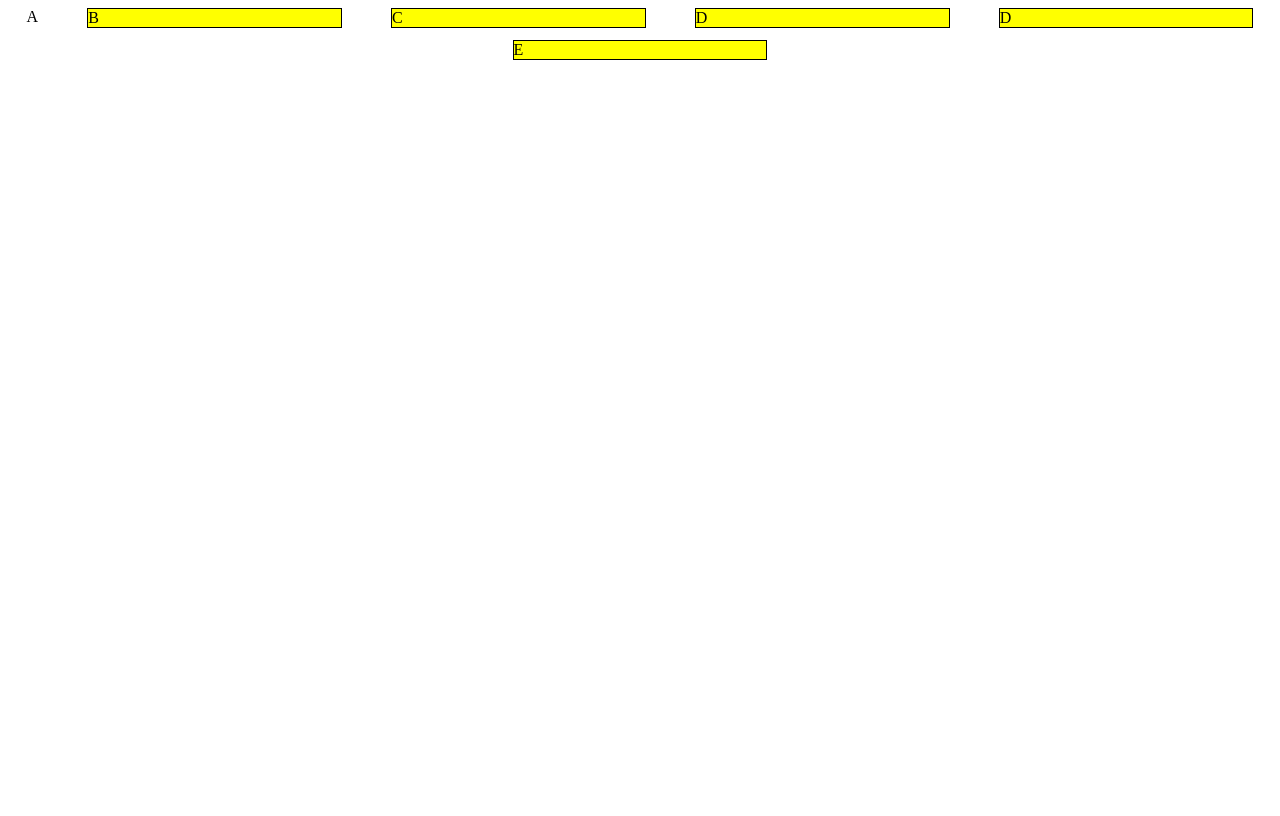
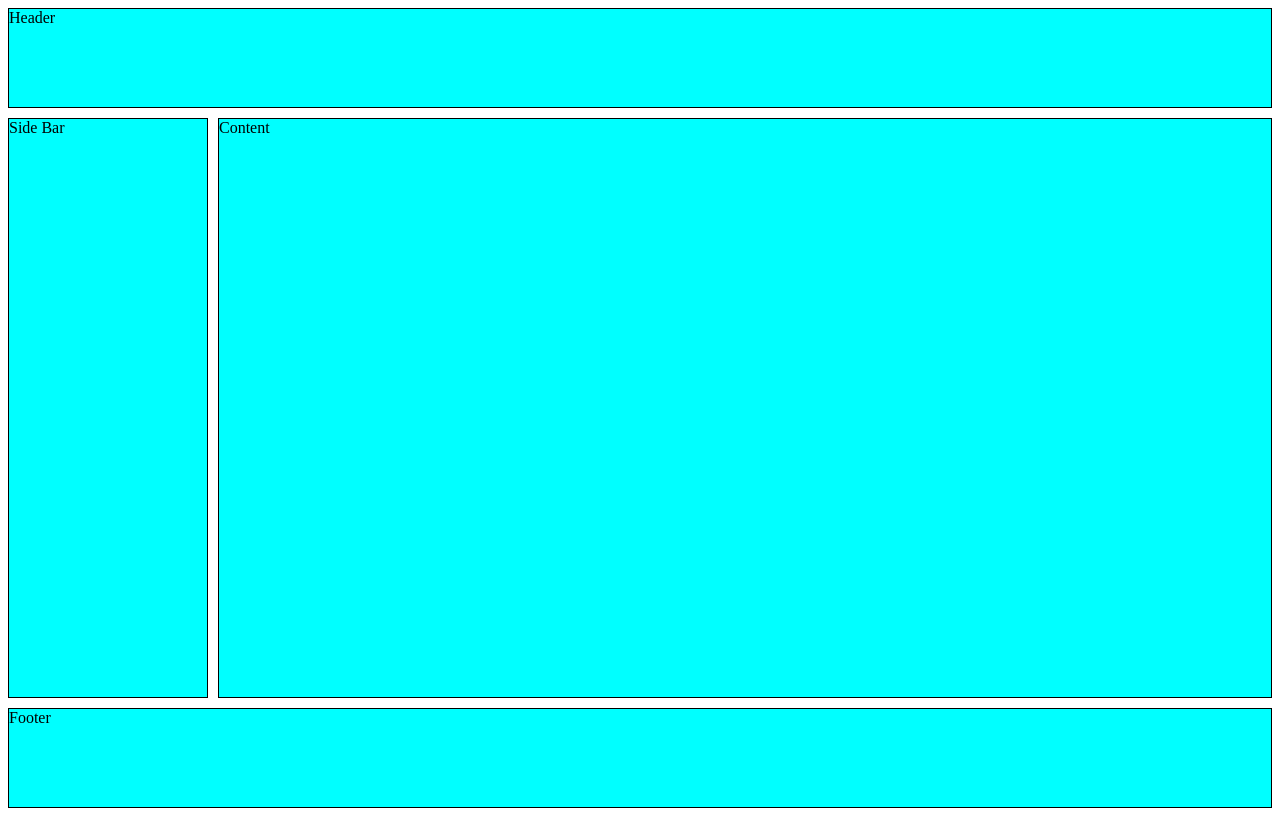
Before and after one commit to vulinh1704/BW2311R1, a plain HTML site: page TestGrid/index.html in a window 1280 px wide. Drawn offline with Linux system fonts and the light colour scheme.

Commit message:
demo grid

```diff
--- /dev/null
+++ b/Grid/demo/index.css
@@ -0,0 +1,44 @@
+/* grid-template-columns: 100px 2fr 1fr; */
+
+    /* grid-template-columns: 1fr 1fr 1fr 1fr;
+    /* <=> */
+    /* grid-template-columns: repeat(4, 1fr); */
+
+    /* grid-template-columns: 1fr 2fr 1fr 2fr 1fr 2fr; */
+    /* grid-template-columns: repeat(3, 1fr 2fr); */
+    /* grid-template-columns: auto auto auto; */
+    /* grid-auto-rows: minmax(30px, auto); */
+    /* grid-template-rows: 200px 100px 300px; */
+    /* grid-column-start: 1;
+    grid-column-end: 3; */
+    /* grid-row-start: 1;
+    grid-row-end: 3; */
+    /* grid-column: 1/3;
+    grid-row: 1/3; */
+
+.container {
+    display: grid;
+    grid-template-columns: 100px 200px 100px;
+    grid-auto-rows: 200px;
+    grid-template-areas:
+    "c a a"
+    "c b b";
+}
+
+.item {
+    min-height: 50px;
+    border: 1px solid black;
+    background-color: palevioletred;
+}
+
+.item-1 {
+    grid-area: a;
+}
+
+.item-2 {
+    grid-area: b;
+}
+
+.item-3 {
+    grid-area: c;
+}
--- /dev/null
+++ b/Grid/demo2/index.css
@@ -0,0 +1,35 @@
+.container {
+    display: grid;
+    height: 100vh;
+    grid-template-areas:
+    "header header"
+    "side-bar content"
+    "footer footer";
+    grid-template-rows: 60px 1fr 60px;
+    grid-template-columns: 150px 1fr;
+    /* row-gap: 10px;
+    column-gap: 10px; */
+    gap: 10px;
+}
+
+.container > div {
+    min-height: 50px;
+    background-color: aquamarine;
+    border:1px solid black;
+}
+
+.header {
+    grid-area: header;
+}
+
+.sidebar {
+    grid-area: side-bar;
+}
+
+.content {
+    grid-area: content;
+}
+
+.footer {
+    grid-area: footer;
+}
--- a/TestGrid/index.html
+++ b/TestGrid/index.html
@@ -2,30 +2,53 @@
 <html lang="en">
 <head>
     <meta charset="UTF-8">
-    <title>Title</title>
+    <meta name="viewport" content="width=device-width, initial-scale=1.0">
+    <title>Document</title>
+</head>
 <style>
     .container {
-            display: flex;
-            justify-content: space-around;
-            gap: 12px;
-            flex-wrap: wrap;
-            width: 100%;
+        display: grid;
+        grid-template-areas:
+        "header header header header"
+        "sidebar content content content"
+        "footer footer footer footer";
+        grid-template-rows: 100px 1fr 100px;
+        grid-template-columns: 200px;
+        height: 100vh;
+
+
+        gap: 10px;
+
+
     }
+
+
     .item {
-            width: 20%;
-            background-color: yellow;
-            border: 1px solid;
+        background-color: aqua;
+        border: 1px solid black;
+    }
+
+    .header {
+        grid-area: header;
+    }
+
+    .side-bar {
+        grid-area: sidebar;
+    }
+
+    .content {
+        grid-area: content;
+    }
+    .footer {
+        grid-area: footer;
     }
 </style>
-</head>
 <body>
     <div class="container">
-    <div class="item1">A</div>
-    <div class="item">B</div>
-    <div class="item">C</div>
-    <div class="item">D</div>
-    <div class="item">D</div>
-    <div class="item">E</div>
+        <div class="header item">Header</div>
+        <div class="side-bar item">Side Bar</div>
+        <div class="content item">Content</div>
+        <div class="footer item">Footer</div>
     </div>
 </body>
 </html>
```
Also changed, not shown: Grid/demo/index.html (added, +20 -0 lines), Grid/demo2/index.html (added, +17 -0 lines), TestGrid/index2.html (added, +49 -0 lines), 1 other file. Lines whose indentation alone changed are shown as unchanged.
